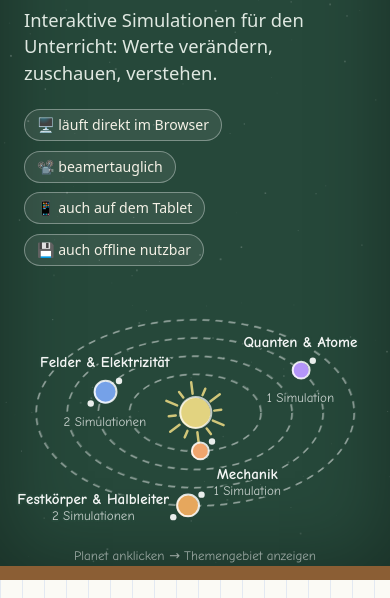
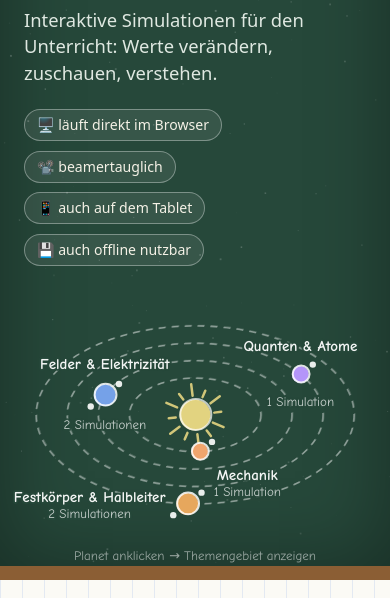
Before and after one commit to crakestone/nawisimulations, a plain HTML site: page index.html in a window 390 px wide. Shown: the part 172-770 px from the top of the page. Drawn offline with Linux system fonts and the light colour scheme.

Commit message:
Startseite: Beschriftungen am Rand gemeinsam verschieben, Ausweichen verstärkt
Co-Authored-By: Claude Opus 5.5 <noreply@anthropic.com>
Claude-Session: https://claude.ai/code/session_01KL8L5uxFfRMzjdCbxq3kxB

```diff
--- a/index.html
+++ b/index.html
@@ -372,7 +372,7 @@ list.querySelector('.filters').addEventListener('click', e => {
   }
   function geo(){
     const n = planets.length, Rn = n ? planets[n-1].R : 0.6;
-    const mx = narrow ? 30 : clamp((free.x1 - free.x0)*0.12, 30, 64), myT = 44, myB = 38;      /* Platz für Planeten und Beschriftungen außen */
+    const mx = narrow ? 30 : clamp((free.x1 - free.x0)*0.12, 30, 64), myT = 50, myB = 40;      /* Platz für Planeten und Beschriftungen außen */
     const A = Math.max(60, (free.x1 - free.x0)/2 - mx), B = Math.max(40, (free.y1 - free.y0 - myT - myB)/2);
     ecc = clamp(B/A, 0.5, 0.7);           /* viel Höhe frei → Bahnen steiler, Planeten stehen weiter auseinander */
     const S = Math.min(A/Rn, B/(Rn*ecc), 230/Rn);
@@ -412,7 +412,11 @@ list.querySelector('.filters').addEventListener('click', e => {
     return { x0: b.x0+dx, y0: b.y0+dy, x1: b.x1+dx, y1: b.y1+dy, dx, dy };
   }
   function labelBoxes(x, y, off, nw, sw){
-    return [ fit(box(x + off[0], y + off[1], nw + 8, NAME_H)), fit(box(x + off[2], y + off[3], sw + 8, SUB_H)) ];
+    const n = box(x + off[0], y + off[1], nw + 8, NAME_H), s = box(x + off[2], y + off[3], sw + 8, SUB_H);
+    /* Beide Zeilen gemeinsam verschieben, damit sie sich am Rand nicht übereinanderschieben */
+    const u = fit({ x0: Math.min(n.x0, s.x0), y0: Math.min(n.y0, s.y0), x1: Math.max(n.x1, s.x1), y1: Math.max(n.y1, s.y1) });
+    const sh = b => ({ x0: b.x0+u.dx, y0: b.y0+u.dy, x1: b.x1+u.dx, y1: b.y1+u.dy, dx: u.dx, dy: u.dy });
+    return [ sh(n), sh(s) ];
   }
   function placeLabels(cx, cy, sr, smooth){
     const sun = box(cx, cy, sr*4.2, sr*4.2);
@@ -426,9 +430,9 @@ list.querySelector('.filters').addEventListener('click', e => {
       let best = -1, bestC = Infinity;
       cs.forEach((c, k) => {
         const bx = labelBoxes(x, y, [c.n[0], c.n[1], c.s[0], c.s[1]], p.nw, p.sw);
-        let cost = c.pref*25 + (k === p.cand ? 0 : 120);
+        let cost = c.pref*25 + (k === p.cand ? 0 : 90);
         for (const b of bx){
-          for (const q of placed) cost += 4*ovl(b, q);
+          for (const q of placed) cost += 8*ovl(b, q);
           discs.forEach((q, j) => { if (j !== i) cost += 3*ovl(b, q); });
           cost += 6*ovl(b, sun);
           for (const q of textRects) cost += 6*ovl(b, q);
```
